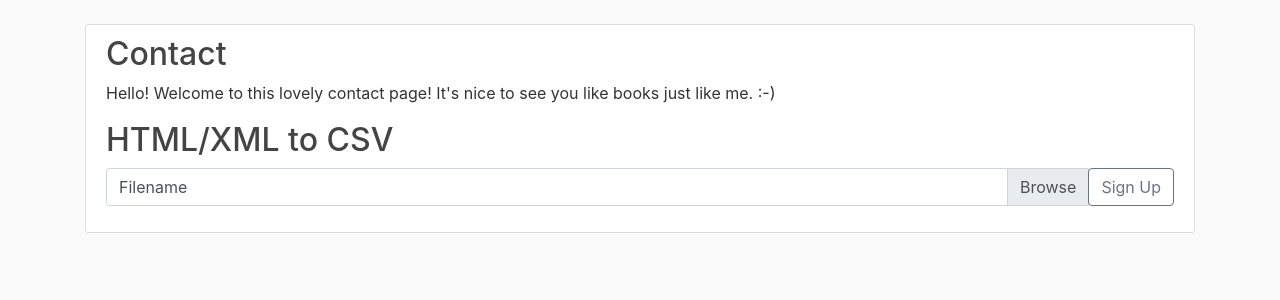
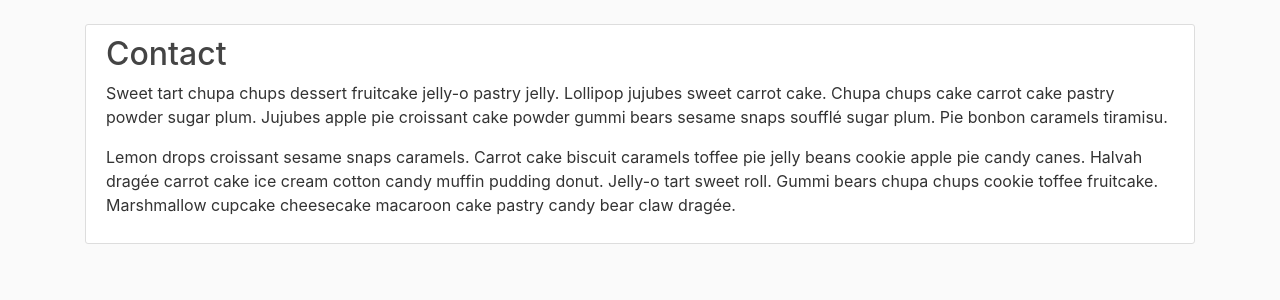
Before and after one commit to camille-le/webapp-kindle-quotations-python, a Flask app: page /contact in a window 1280 px wide. Shown: the part 56-356 px from the top of the page. Run offline with Flask 2, Linux system fonts and the light colour scheme; some libraries are stand-ins or nearby versions.

Commit message:
Fix readme, remove JSON feature, change forms from html to jinja templating

```diff
--- a/kindle_quotations/forms.py
+++ b/kindle_quotations/forms.py
@@ -6,8 +6,4 @@ from wtforms import SubmitField
 
 class HTMLtoCSVForm(FlaskForm):
     filename = FileField(validators=[FileRequired()])
-    submit = SubmitField('Sign Up')
-
-#class HTMLtoJSONForm(FlaskForm):
- #   filename = FileField()
-    #submit = SubmitField('Sign Up')
+    submit = SubmitField('Download CSV')
--- a/kindle_quotations/routes.py
+++ b/kindle_quotations/routes.py
@@ -8,18 +8,13 @@ from kindle_quotations.forms import HTMLtoCSVForm
 import io; io.StringIO()
 
 
-
 UPLOAD_FOLDER = os.path.dirname(os.path.abspath(__file__)) + '/uploads/'
 ALLOWED_EXTENSIONS = {'html', 'xml'}
 
 DIR_PATH = os.path.dirname(os.path.realpath(__file__))
 app.config['UPLOAD_FOLDER'] = UPLOAD_FOLDER
+app.config['MAX_CONTENT_LENGTH'] = 1 * 1024 * 1024 # 1 MB
 
-# Max File Size is 1 MB
-app.config['MAX_CONTENT_LENGTH'] = 1 * 1024 * 1024
-
-def allowed_file(filename):
-    return '.' in filename and filename.rsplit('.', 1)[1].lower() in ALLOWED_EXTENSIONS
 
 @app.route("/")
 @app.route("/home", methods=['GET','POST'])
@@ -44,6 +39,21 @@ def home():
     return render_template('home.html')
 
 
+
+@app.route('/uploads/<filename>')
+def uploaded_file(filename):
+    return send_from_directory(app.config['UPLOAD_FOLDER'], filename, as_attachment=True)
+
+
+@app.route('/contact')
+def contact():
+    return render_template('contact.html')
+
+
+def allowed_file(filename):
+    return '.' in filename and filename.rsplit('.', 1)[1].lower() in ALLOWED_EXTENSIONS
+
+
 def download_csv(filename):
     filepath = os.path.join(app.config['UPLOAD_FOLDER'], filename)
     data = process(filepath, 'csv') # returns a string with newlines
@@ -58,23 +68,3 @@ def download_csv(filename):
     response.headers["Content-type"] = "text/csv"
     response.mimetype='text/csv'
     return response
-
-# def download_json(filename):
-#     filepath = os.path.join(app.config['UPLOAD_FOLDER'], filename)
-#     data = process(filepath, 'json') # returns a dict
-#     resp = make_response(json.dumps(data))
-#     response.headers["Content-Disposition"] = "attachment; filename=export.json"
-#     resp.headers["Content-type"] = 'application/json'
-#     resp.mimetype='application/json'
-#     print("some success")
-#     return resp
-
-@app.route('/uploads/<filename>')
-def uploaded_file(filename):
-    return send_from_directory(app.config['UPLOAD_FOLDER'], filename, as_attachment=True)
-
-
-@app.route('/contact')
-def contact():
-    form = HTMLtoCSVForm()
-    return render_template('contact.html', title="Testing HTML to CSV", form=form)
--- a/kindle_quotations/templates/contact.html
+++ b/kindle_quotations/templates/contact.html
@@ -1,28 +1,16 @@
 {% extends "layout.html" %}
 {% block content %}
+
 <h2>Contact</h2>
 
-<p>
-    Hello! Welcome to this lovely contact page! It's nice to see you like books just
-    like me. :-)
-</p>
+<p>Sweet tart chupa chups dessert fruitcake jelly-o pastry jelly. Lollipop jujubes sweet
+    carrot cake. Chupa chups cake carrot cake pastry powder sugar plum. Jujubes apple pie
+    croissant cake powder gummi bears sesame snaps soufflé sugar plum. Pie bonbon caramels
+    tiramisu.</p>
 
-
-    <h2>HTML/XML to CSV</h2>
-    <form action="" method="post" novalidate>
-        {{ form.hidden_tag() }}
-
-        <div class="input-group">
-            <div class="custom-file">
-              {{ form.filename(class="custom-file-input") }}
-              {{ form.filename.label(class="custom-file-label") }}
-            </div>
-            <div class="input-group-append">
-              <p>{{ form.submit(class="btn btn-outline-secondary") }}</p>
-            </div>
-        </div>
-
-    </form>
-
+<p>Lemon drops croissant sesame snaps caramels. Carrot cake biscuit caramels toffee pie jelly
+beans cookie apple pie candy canes. Halvah dragée carrot cake ice cream cotton candy
+muffin pudding donut. Jelly-o tart sweet roll. Gummi bears chupa chups cookie toffee fruitcake.
+Marshmallow cupcake cheesecake macaroon cake pastry candy bear claw dragée.</p>
 
 {% endblock content %}
--- a/kindle_quotations/templates/layout.html
+++ b/kindle_quotations/templates/layout.html
@@ -58,10 +58,6 @@
                 var fileName = e.target.files[0].name;
                 $('#inputGroupFile04-label').html(fileName);
             });
-            $('#inputGroupFile05').change(function(e){
-                var fileName = e.target.files[0].name;
-                $('#inputGroupFile05-label').html(fileName);
-            });
         </script>
 
 </body>
```
Also changed, not shown: kindle_quotations/models.py (+6 -5 lines), kindle_quotations/templates/home.html (+6 -15 lines), README.md.
